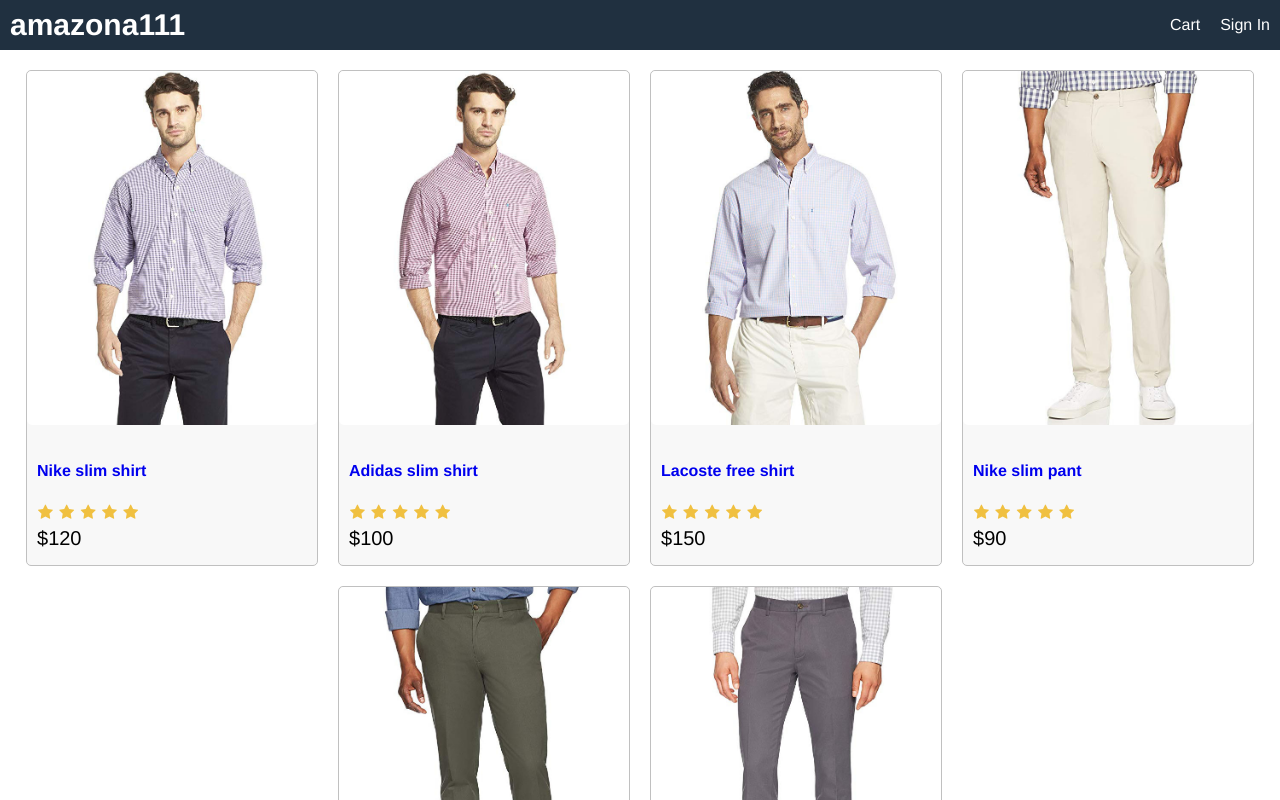
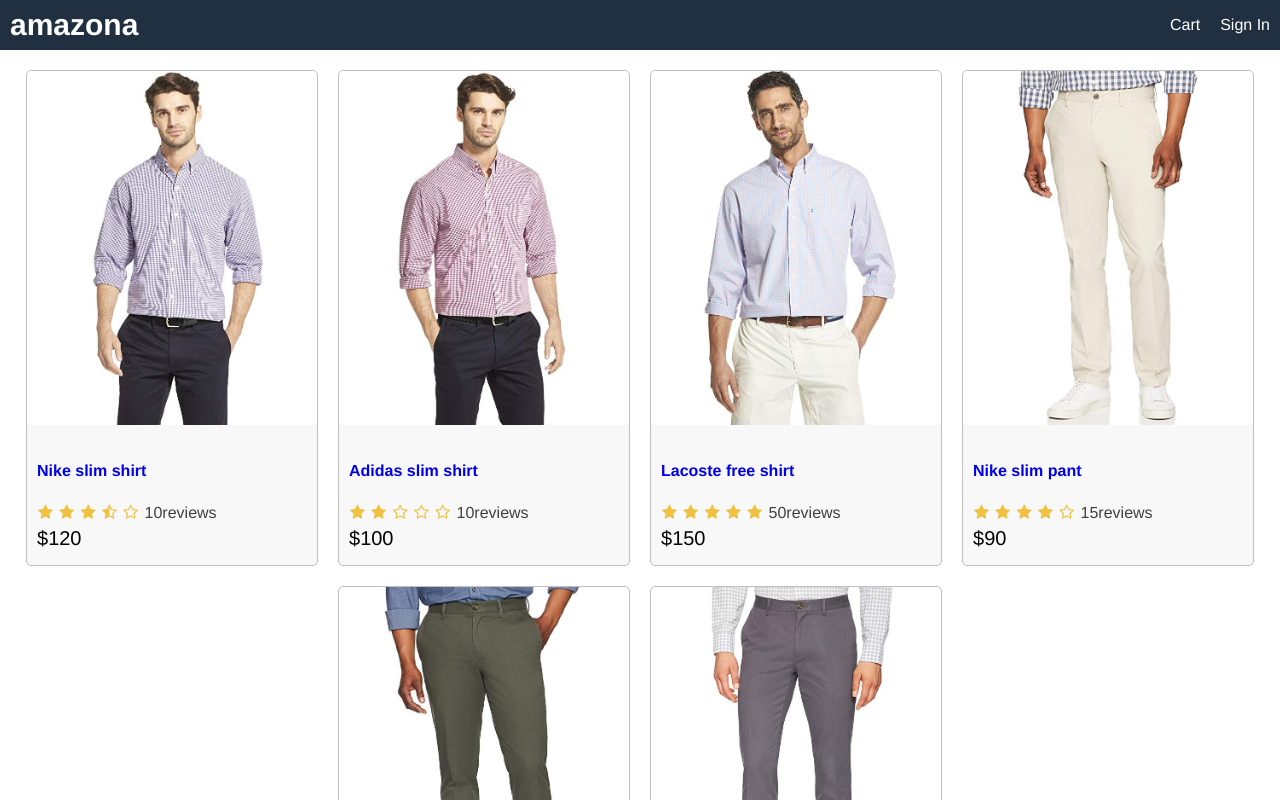
Before and after one commit to alexander-persiyanov/amazona-app, a React (Create React App) app in the folder frontend/: page / in a window 1280 px wide. Shown: the top 800 px of the page. Built offline with nearby package versions, Linux system fonts and the light colour scheme.

Commit message:
07 create components Rating+Product

```diff
--- a/frontend/src/App.js
+++ b/frontend/src/App.js
@@ -1,6 +1,6 @@
 import React from 'react';
 import data from './data';
-
+import Product from './components/Product';
 
 function App() {
   return (
@@ -8,7 +8,7 @@
        <div className="grid-container">
       <header className="row">
         <div>
-          <a className="brand" href="/">amazona111</a>
+          <a className="brand" href="/">amazona</a>
         </div>
         <div>
           <a href="/cart">Cart</a>
@@ -21,25 +21,7 @@
             {
               data.products.map((product) => (
 
-                <div key={product._id} className="card">
-                <a href={`/product/${product._id}`}>
-                  {/* <!-- image size: 680px by 830px --> */}
-                  <img className="medium" src={product.image} alt={product.name} />
-                </a>
-                <div className="card-body">
-                  <a href={`/product/${product._id}`}>
-                    <h2>{product.name}</h2>
-                  </a>
-                  <div className="rating">
-                    <span> <i className="fa fa-star"></i> </span>
-                    <span> <i className="fa fa-star"></i> </span>
-                    <span> <i className="fa fa-star"></i> </span>
-                    <span> <i className="fa fa-star"></i> </span>
-                    <span> <i className="fa fa-star"></i> </span>
-                  </div>
-                  <div className="price">${product.price}</div>
-                </div>
-              </div>
+                <Product key={product._id} product={product}></Product>
 
 
               ))
--- /dev/null
+++ b/frontend/src/components/Product.js
@@ -0,0 +1,31 @@
+import React from 'react';
+import Rating from './Rating';
+
+function Product (props){
+
+    const {product} = props;
+
+    return(
+
+        <div key={product._id} className="card">
+            <a href={`/product/${product._id}`}>
+                {/* <!-- image size: 680px by 830px --> */}
+                <img className="medium" src={product.image} alt={product.name} />
+            </a>
+
+
+            <div className="card-body">
+                <a href={`/product/${product._id}`}>
+                <h2>{product.name}</h2>
+                </a>
+                <Rating rating={product.rating} numReviews={product.numReviews}></Rating>
+
+                <div className="price">${product.price}</div>
+            </div>
+        </div>
+
+    );
+
+}
+
+export default Product;
--- /dev/null
+++ b/frontend/src/components/Rating.js
@@ -0,0 +1,24 @@
+import React from 'react';
+
+function Rating (props){
+
+    const {rating, numReviews} = props;
+
+    return(
+
+        <div className="rating">
+            <span> <i className={rating>=1?"fa fa-star":rating>=0.5?"fa fa-star-half-o": "fa fa-star-o"}></i> </span>
+            <span> <i className={rating>=2?"fa fa-star":rating>=1.5?"fa fa-star-half-o": "fa fa-star-o"}></i> </span>
+            <span> <i className={rating>=3?"fa fa-star":rating>=2.5?"fa fa-star-half-o": "fa fa-star-o"}></i> </span>
+            <span> <i className={rating>=4?"fa fa-star":rating>=3.5?"fa fa-star-half-o": "fa fa-star-o"}></i> </span>
+            <span> <i className={rating>=5?"fa fa-star":rating>=4.5?"fa fa-star-half-o": "fa fa-star-o"}></i> </span>
+            <span>
+                {numReviews + 'reviews'}
+            </span>
+        </div>
+
+    );
+
+}
+
+export default Rating;
--- a/frontend/src/data.js
+++ b/frontend/src/data.js
@@ -7,7 +7,7 @@
             image:'/images/p1.jpg',
             price:120,
             brand:'Nike',
-            rating:4.5,
+            rating:3.5,
             numReviews:10,
             description:'high quality product',
 
@@ -19,7 +19,7 @@
             image:'/images/p2.jpg',
             price:100,
             brand:'Nike',
-            rating:4.0,
+            rating:2.0,
             numReviews:10,
             description:'high quality product',
 
--- a/frontend/src/index.css
+++ b/frontend/src/index.css
@@ -103,3 +103,7 @@
   color: #f0c040;
   margin: 0.1rem;
 }
+
+.rating span:last-child {
+  color: #404040;
+}
```
Also changed, not shown: 1 other file (tests, documents, lock files or other folders).
